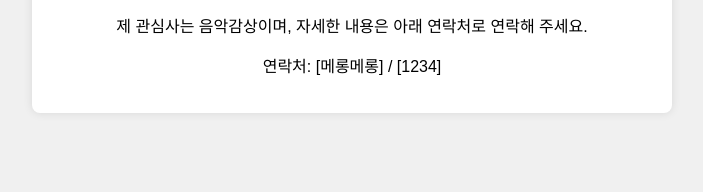
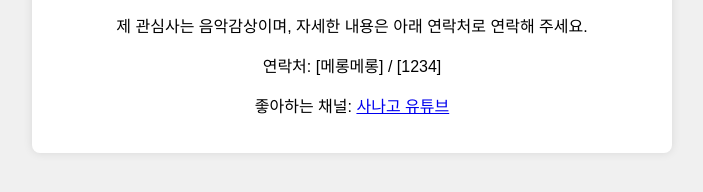
Before and after one commit to dodozzang/git-page, a plain HTML site: page index.html in a window 1280 px wide. Shown: the part 310-502 px from the top of the page, without its empty margins (288-991 px from the left). Drawn offline with Linux system fonts and the light colour scheme.

Commit message:
링크추가

```diff
--- a/index.html
+++ b/index.html
@@ -36,6 +36,8 @@
         <p>안녕하세요! 저는 도짱입니다. [귀여움]</p>
         <p>제 관심사는 음악감상이며, 자세한 내용은 아래 연락처로 연락해 주세요.</p>
         <p>연락처: [메롱메롱] / [1234]</p>
+        <p>좋아하는 채널: <a href="https://www.youtube.com/channel/UCd4FmcWIVdWAy0-Q8OJBloQ">사나고 유튜브</a>
+        </p>
     </div>
 </body>
 </html>
```
